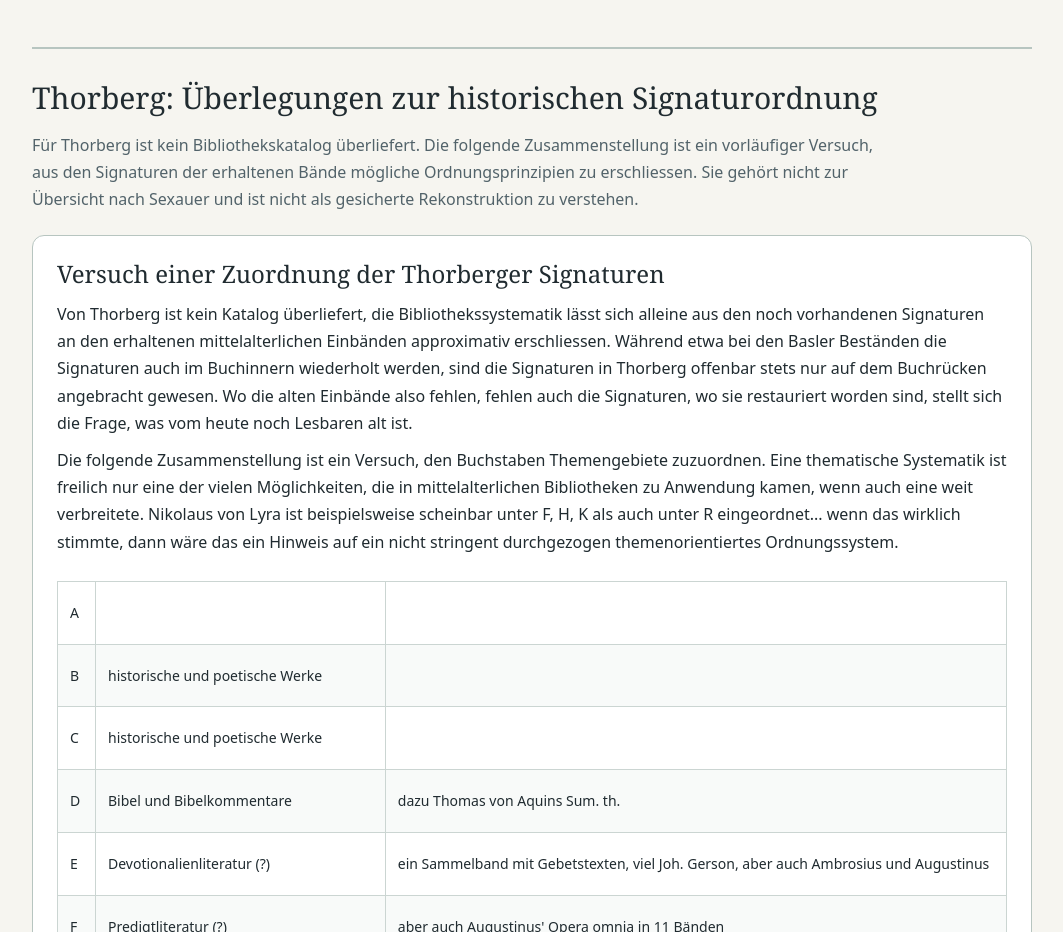
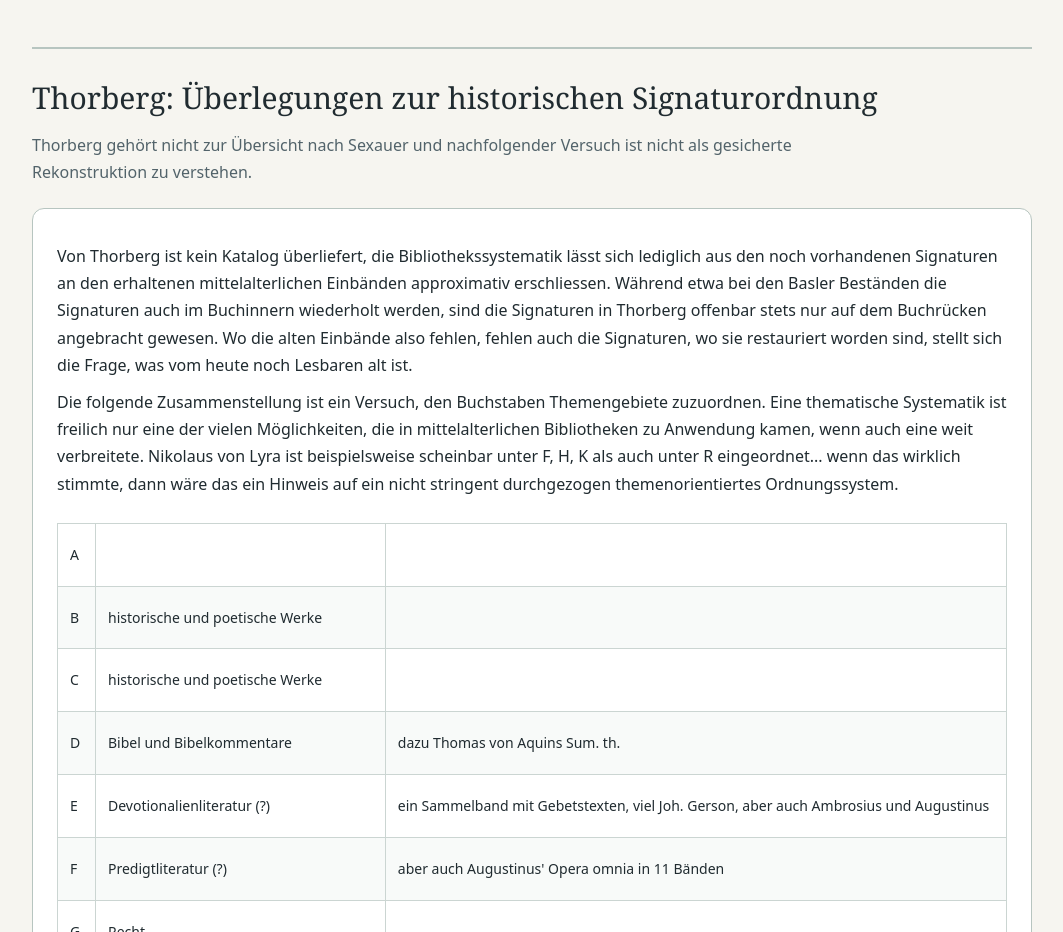
Before and after one commit to matterstefan/digitale-bibliothek-thorberg, a plain HTML site: page systematiken.html in a window 1280 px wide. Shown: the part 6440-7372 px from the top of the page, without its empty margins (108-1171 px from the left). Drawn offline with Linux system fonts and the light colour scheme.

Commit message:
Streamline introduction to Thorberg signature-order hypothesis

```diff
--- a/systematiken.html
+++ b/systematiken.html
@@ -165,7 +165,7 @@
 <li>I - Kleinschriften</li>
 </ul>
 
-</div></section><div class="thorberg-section-heading"><h2>Thorberg: Überlegungen zur historischen Signaturordnung</h2><p>Für Thorberg ist kein Bibliothekskatalog überliefert. Die folgende Zusammenstellung ist ein vorläufiger Versuch, aus den Signaturen der erhaltenen Bände mögliche Ordnungsprinzipien zu erschliessen. Sie gehört nicht zur Übersicht nach Sexauer und ist nicht als gesicherte Rekonstruktion zu verstehen.</p></div><section class="panel entry thorberg-panel" id="thorberg"><h3>Versuch einer Zuordnung der Thorberger Signaturen</h3><div class="prose"><p>Von Thorberg ist kein Katalog überliefert, die Bibliothekssystematik lässt sich alleine aus den noch vorhandenen Signaturen an den erhaltenen mittelalterlichen Einbänden approximativ erschliessen. Während etwa bei den Basler Beständen die Signaturen auch im Buchinnern wiederholt werden, sind die Signaturen in Thorberg offenbar stets nur auf dem Buchrücken angebracht gewesen. Wo die alten Einbände also fehlen, fehlen auch die Signaturen, wo sie restauriert worden sind, stellt sich die Frage, was vom heute noch Lesbaren alt ist.</p>
+</div></section><div class="thorberg-section-heading"><h2>Thorberg: Überlegungen zur historischen Signaturordnung</h2><p>Thorberg gehört nicht zur Übersicht nach Sexauer und nachfolgender Versuch ist nicht als gesicherte Rekonstruktion zu verstehen.</p></div><section class="panel entry thorberg-panel" id="thorberg"><div class="prose"><p>Von Thorberg ist kein Katalog überliefert, die Bibliothekssystematik lässt sich lediglich aus den noch vorhandenen Signaturen an den erhaltenen mittelalterlichen Einbänden approximativ erschliessen. Während etwa bei den Basler Beständen die Signaturen auch im Buchinnern wiederholt werden, sind die Signaturen in Thorberg offenbar stets nur auf dem Buchrücken angebracht gewesen. Wo die alten Einbände also fehlen, fehlen auch die Signaturen, wo sie restauriert worden sind, stellt sich die Frage, was vom heute noch Lesbaren alt ist.</p>
 <p>Die folgende Zusammenstellung ist ein Versuch, den Buchstaben Themengebiete zuzuordnen. Eine thematische Systematik ist freilich nur eine der vielen Möglichkeiten, die in mittelalterlichen Bibliotheken zu Anwendung kamen, wenn auch eine weit verbreitete. Nikolaus von Lyra ist beispielsweise scheinbar unter F, H, K als auch unter R eingeordnet... wenn das wirklich stimmte, dann wäre das ein Hinweis auf ein nicht stringent durchgezogen themenorientiertes Ordnungssystem.</p>
 <div class="table-wrap"><table>
 <tbody>
```
